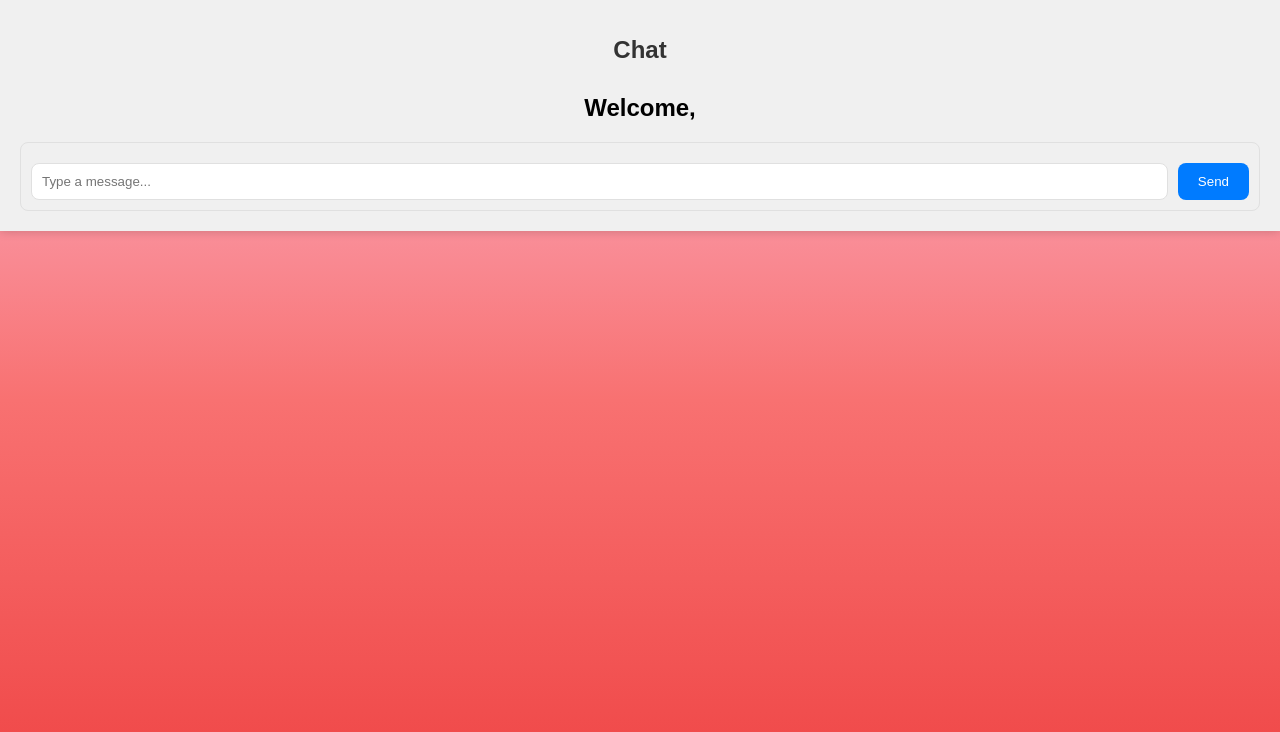
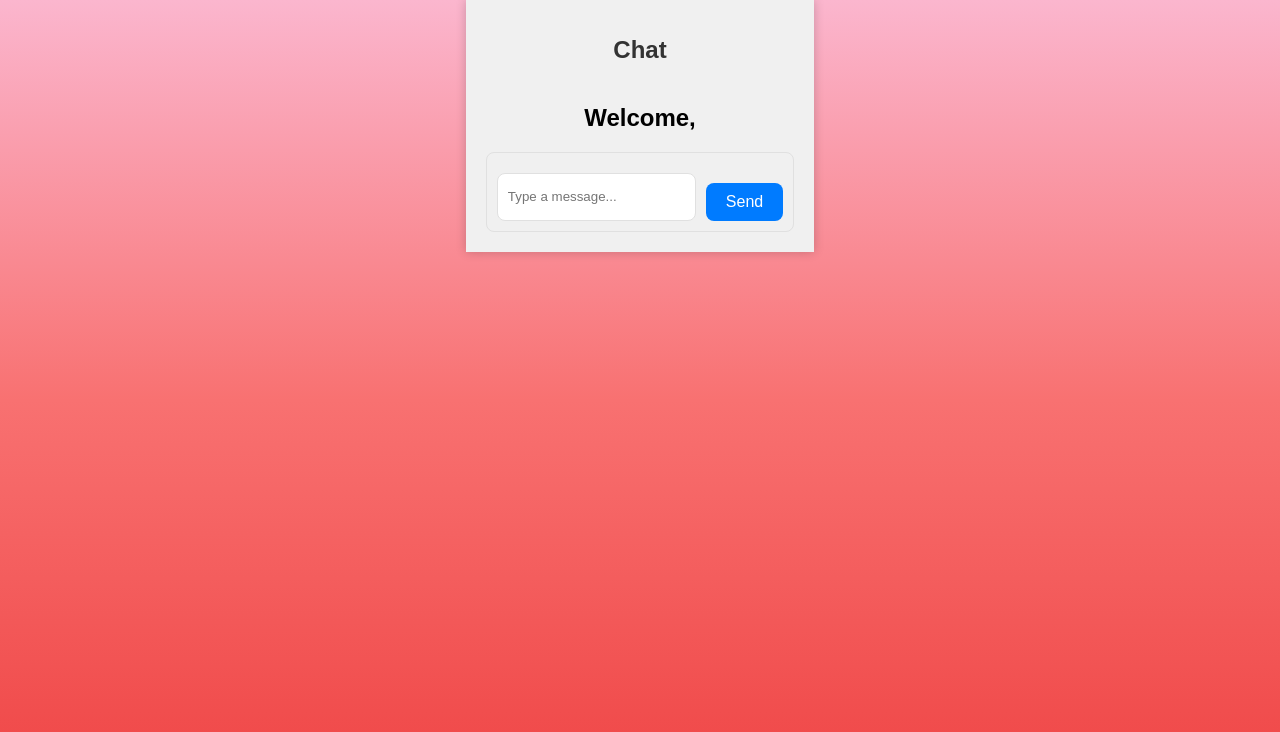
Before and after one commit to ajpieroni/316Heartcoded, a React (Create React App) app in the folder ourapp/reactapp/: page /Chat in a window 1280 px wide. Shown: the top 732 px of the page. Built offline with nearby package versions, Linux system fonts and the light colour scheme.

Commit message:
scaffolding of matching style

```diff
--- /dev/null
+++ b/ourapp/reactapp/src/pages/FindMatch.css
@@ -0,0 +1,64 @@
+.main-container {
+    padding: 20px;
+    max-width: 1200px;
+    margin: auto;
+    background-color: #f5f5f5;
+  }
+
+  .main-container h1 {
+    color: #333;
+    text-align: center;
+    margin-bottom: 30px;
+  }
+
+  .user-card {
+    border: 1px solid #ddd;
+    border-radius: 10px;
+    padding: 20px;
+    margin-bottom: 20px;
+    background-color: #fff;
+    position: relative;
+  }
+
+  .user-card h2 {
+    color: #555;
+    margin: 0 0 10px 0;
+  }
+
+  .user-card p {
+    color: #666;
+    margin: 5px 0;
+  }
+
+  button {
+    background-color: #007bff;
+    color: white;
+    border: none;
+    padding: 10px 20px;
+    margin-top: 10px;
+    border-radius: 5px;
+    cursor: pointer;
+    font-size: 16px;
+  }
+
+  button:hover {
+    background-color: #0056b3;
+  }
+
+  ul {
+    list-style: none;
+    padding: 0;
+  }
+
+  .ChatIcon {
+    cursor: pointer;
+    position: absolute;
+    top: 20px;
+    right: 20px;
+    font-size: 24px;
+    color: #007bff;
+  }
+
+  .ChatIcon:hover {
+    color: #0056b3;
+  }
--- a/ourapp/reactapp/src/pages/FindMatch.js
+++ b/ourapp/reactapp/src/pages/FindMatch.js
@@ -2,6 +2,7 @@ import React, { useState, useEffect } from 'react';
 import { useContext } from "react";
 import { UserContext } from "../components/contexts/UserContext";
 import ChatIcon from '@mui/icons-material/Chat';
+import "./FindMatch.css"
 
 export default function FindMatch() {
     const [myMatches, setMyMatches] = useState([]);
```
